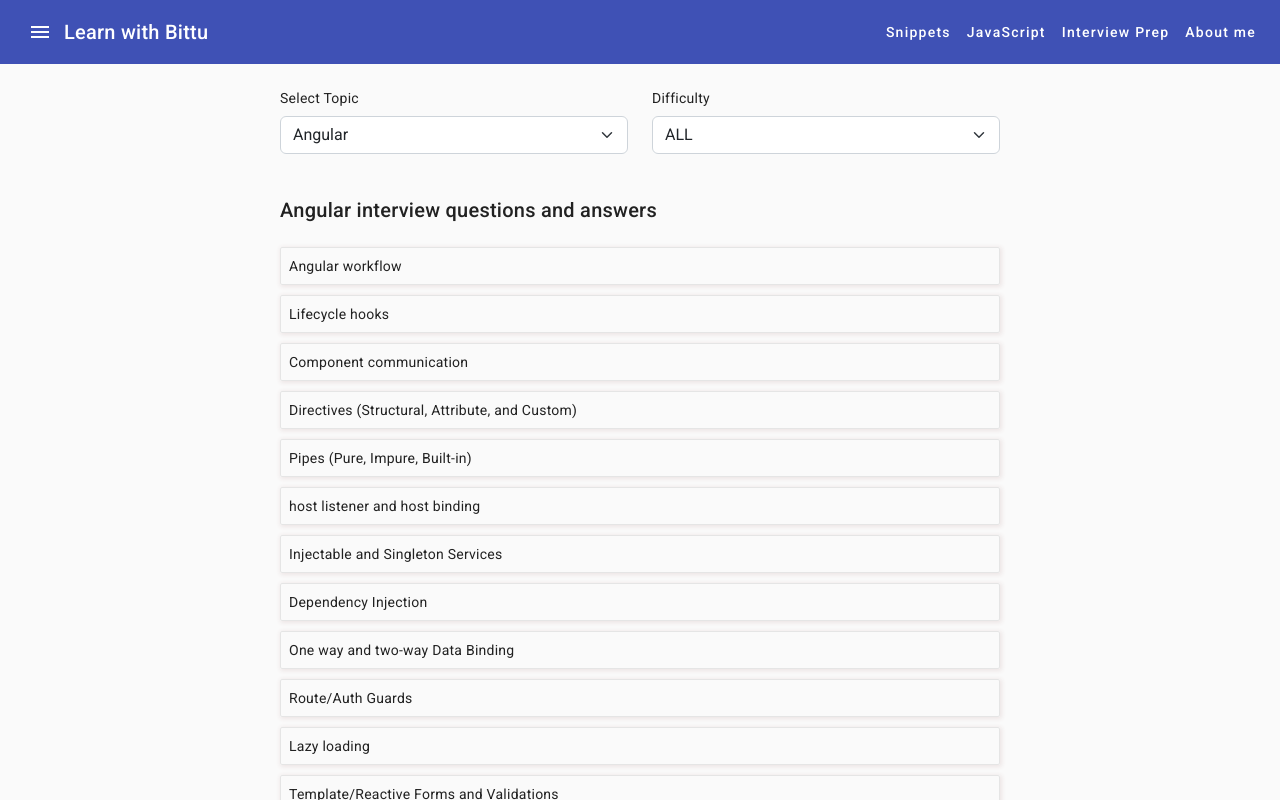
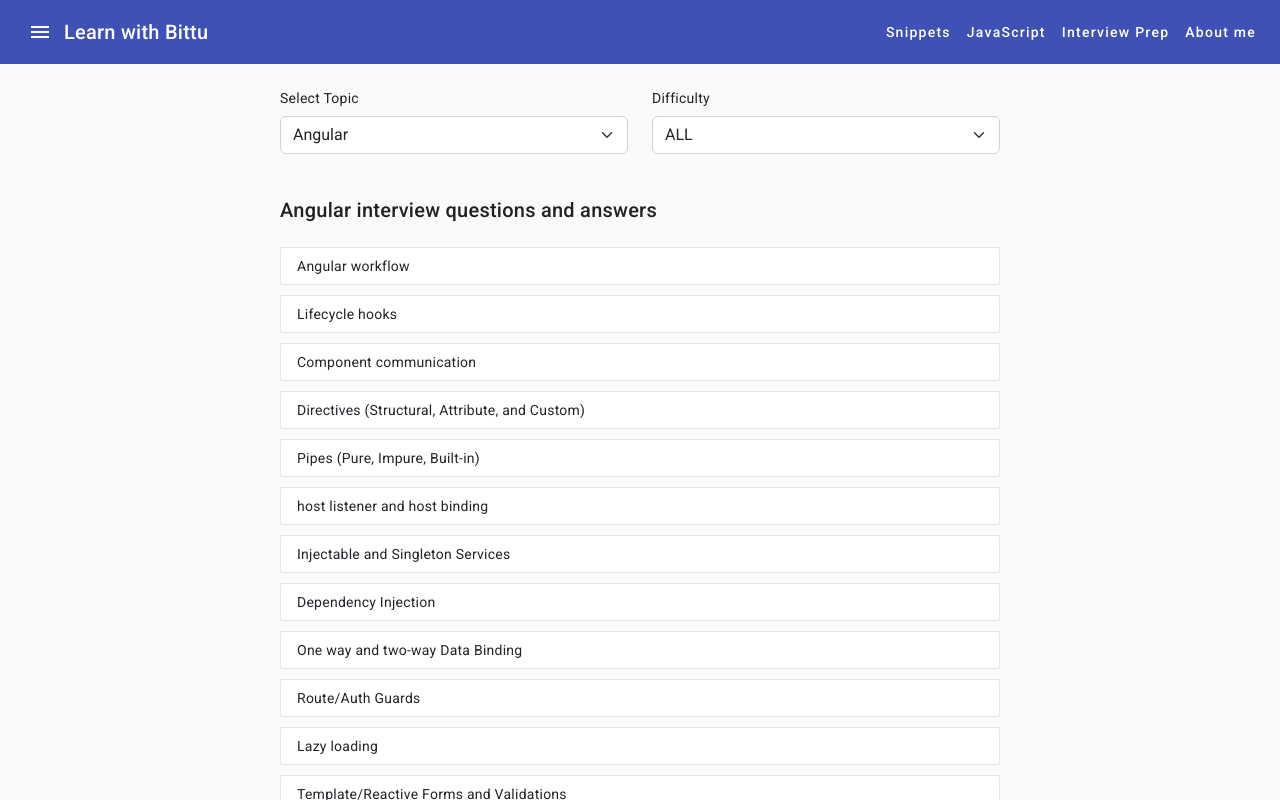
Before and after one commit to bittu1040/Learn-with-Bittu, an Angular app: page /learn/overview in a window 1280 px wide. Built offline with nearby package versions, Linux system fonts and the light colour scheme.

Commit message:
style update

```diff
--- a/src/app/module/learn/angular-interview-questions/angular-interview-questions.component.css
+++ b/src/app/module/learn/angular-interview-questions/angular-interview-questions.component.css
@@ -1,10 +1,7 @@
 .topic-name{
     border: 1px solid #e5e5e5;
     border-radius: 2px;
-    box-shadow: 1px 1px 4px 1px #ede5e5;
-    padding: 8px;
     margin-top: 5px;
-    list-style: none;
 }
 
 .topic-description-container {
@@ -31,6 +28,6 @@
   font-family: 'Courier New', Courier, monospace;
 }
 
-ul li {
+li {
   margin-bottom: 5px;
 }
--- a/src/app/module/learn/angular-interview-questions/angular-interview-questions.component.html
+++ b/src/app/module/learn/angular-interview-questions/angular-interview-questions.component.html
@@ -3,8 +3,8 @@
     <div class="mb-4">
       <div class="card-body">
         <h2 class="card-title">{{ title }}</h2>
-        <ul class="list-group list-group-flush">
-          <li class="list-group-item list-group-item-action" role="button" class="topic-name"
+        <ul class="list-group">
+          <li class="list-group-item list-group-item-action topic-name topic-name" role="button"
             (click)="showDetails('Angular workflow')">
             Angular workflow
           </li>
@@ -52,7 +52,7 @@
             </p>
           </div>
 
-          <li class="list-group-item list-group-item-action" role="button" class="topic-name"
+          <li class="list-group-item list-group-item-action topic-name topic-name" role="button"
             (click)="showDetails('Lifecycle hooks')">
             Lifecycle hooks
           </li>
@@ -113,7 +113,7 @@
           </div>
 
 
-          <li class="list-group-item list-group-item-action" role="button" class="topic-name"
+          <li class="list-group-item list-group-item-action topic-name topic-name" role="button"
             (click)="showDetails('Component communication')">
             Component communication
           </li>
@@ -156,7 +156,7 @@
             </p>
           </div>
 
-          <li class="list-group-item list-group-item-action" role="button" class="topic-name"
+          <li class="list-group-item list-group-item-action topic-name" role="button"
             (click)="showDetails('Directives')">
             Directives (Structural, Attribute, and Custom)
           </li>
@@ -209,7 +209,7 @@
             </p>
           </div>
 
-          <li class="list-group-item list-group-item-action" role="button" class="topic-name"
+          <li class="list-group-item list-group-item-action topic-name" role="button"
             (click)="showDetails('Pipes (Pure, Impure, Built-in)')">
             Pipes (Pure, Impure, Built-in)
           </li>
@@ -218,7 +218,7 @@
             Built-in).
           </div>
 
-          <li class="list-group-item list-group-item-action" role="button" class="topic-name"
+          <li class="list-group-item list-group-item-action topic-name" role="button"
             (click)="showDetails('host listener')">
             host listener and host binding
           </li>
@@ -227,7 +227,7 @@
             host listener and host binding.
           </div>
 
-          <li class="list-group-item list-group-item-action" role="button" class="topic-name"
+          <li class="list-group-item list-group-item-action topic-name" role="button"
             (click)="showDetails('Injectable and Singleton Services')">
             Injectable and Singleton Services
           </li>
@@ -237,7 +237,7 @@
             for Injectable and Singleton Services.
           </div>
 
-          <li class="list-group-item list-group-item-action" role="button" class="topic-name"
+          <li class="list-group-item list-group-item-action topic-name" role="button"
             (click)="showDetails('Dependency Injection')">
             Dependency Injection
           </li>
@@ -246,7 +246,7 @@
             Injection.
           </div>
 
-          <li class="list-group-item list-group-item-action" role="button" class="topic-name"
+          <li class="list-group-item list-group-item-action topic-name" role="button"
             (click)="showDetails('One way and two-way Data Binding')">
             One way and two-way Data Binding
           </li>
@@ -256,7 +256,7 @@
             Data Binding.
           </div>
 
-          <li class="list-group-item list-group-item-action" role="button" class="topic-name"
+          <li class="list-group-item list-group-item-action topic-name" role="button"
             (click)="showDetails('Route/Auth Guards')">
             Route/Auth Guards
           </li>
@@ -265,7 +265,7 @@
             Guards.
           </div>
 
-          <li class="list-group-item list-group-item-action" role="button" class="topic-name"
+          <li class="list-group-item list-group-item-action topic-name" role="button"
             (click)="showDetails('Lazy loading')">
             Lazy loading
           </li>
@@ -273,7 +273,7 @@
             Lazy loading description: Custom description for Lazy loading.
           </div>
 
-          <li class="list-group-item list-group-item-action" role="button" class="topic-name"
+          <li class="list-group-item list-group-item-action topic-name" role="button"
             (click)="showDetails('Template/Reactive Forms and Validations')">
             Template/Reactive Forms and Validations
           </li>
@@ -283,7 +283,7 @@
             and Validations.
           </div>
 
-          <li class="list-group-item list-group-item-action" role="button" class="topic-name"
+          <li class="list-group-item list-group-item-action topic-name" role="button"
             (click)="showDetails('Observable and Promises')">
             Observable and Promises
           </li>
@@ -292,7 +292,7 @@
             Observable and Promises.
           </div>
 
-          <li class="list-group-item list-group-item-action" role="button" class="topic-name"
+          <li class="list-group-item list-group-item-action topic-name" role="button"
             (click)="showDetails('RXJS Operators')">
             RXJS Operators
           </li>
@@ -300,7 +300,7 @@
             RXJS Operators description: Custom description for RXJS Operators.
           </div>
 
-          <li class="list-group-item list-group-item-action" role="button" class="topic-name"
+          <li class="list-group-item list-group-item-action topic-name" role="button"
             (click)="showDetails('Subject and behavior subject')">
             Subject and behavior subject
           </li>
@@ -309,7 +309,7 @@
             Subject and behavior subject.
           </div>
 
-          <li class="list-group-item list-group-item-action" role="button" class="topic-name"
+          <li class="list-group-item list-group-item-action topic-name" role="button"
             (click)="showDetails('HTTP (Req/Res) Interceptor')">
             HTTP (Req/Res) Interceptor
           </li>
@@ -318,7 +318,7 @@
             Interceptor.
           </div>
 
-          <li class="list-group-item list-group-item-action" role="button" class="topic-name"
+          <li class="list-group-item list-group-item-action topic-name" role="button"
             (click)="showDetails('Change Detection and OnPush')">
             Change Detection and OnPush
           </li>
@@ -327,7 +327,7 @@
             Detection and OnPush.
           </div>
 
-          <li class="list-group-item list-group-item-action" role="button" class="topic-name"
+          <li class="list-group-item list-group-item-action topic-name" role="button"
             (click)="showDetails('dist and bundle')">
             dist and bundle
           </li>
--- a/src/styles.css
+++ b/src/styles.css
@@ -1,24 +1,23 @@
 /* You can add global styles to this file, and also import other style files */
 
-html, body { height: 100%; }
-body { margin: 0; font-family: Roboto, "Helvetica Neue", sans-serif; }
+html,
+body {
+    height: 100%;
+}
+
+body {
+    margin: 0;
+    font-family: 'Roboto', Arial, sans-serif;
+}
 
 
 
 
-    body{
-        background-color: rgb(239, 234, 234);
-        margin: 0;
-        padding: 0;
-        box-sizing: border-box;
-        line-height: 1.6;
-    }
-
-
-    /* body {
-        font-family: 'Arial', sans-serif;
-        line-height: 1.6;
-        margin: 0;
-        padding: 0;
-        box-sizing: border-box;
-      } */
+body {
+    background-color: #f8f8f8;
+    margin: 0;
+    padding: 0;
+    box-sizing: border-box;
+    line-height: 1.6;
+    color: #333;
+}
```
